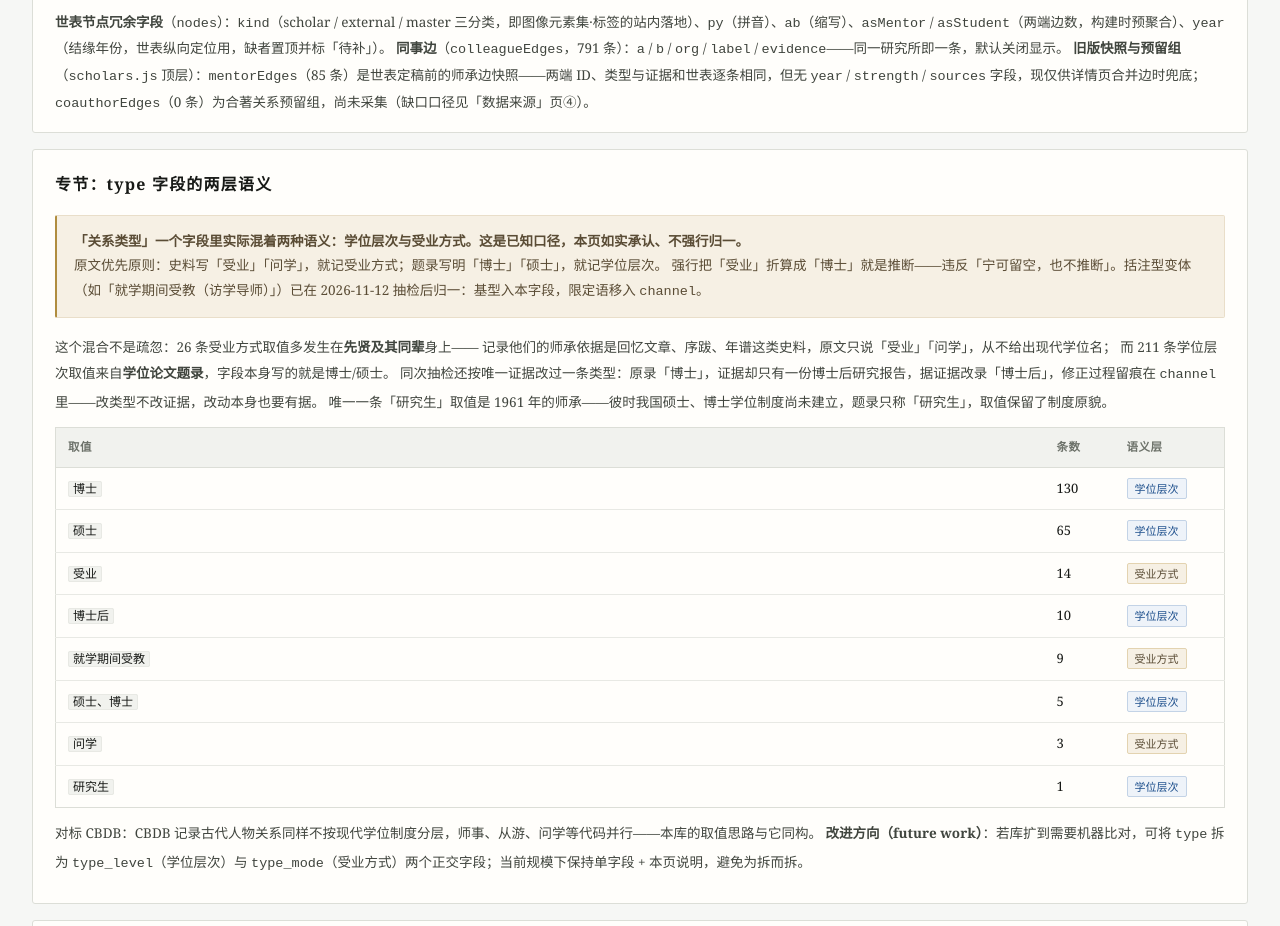
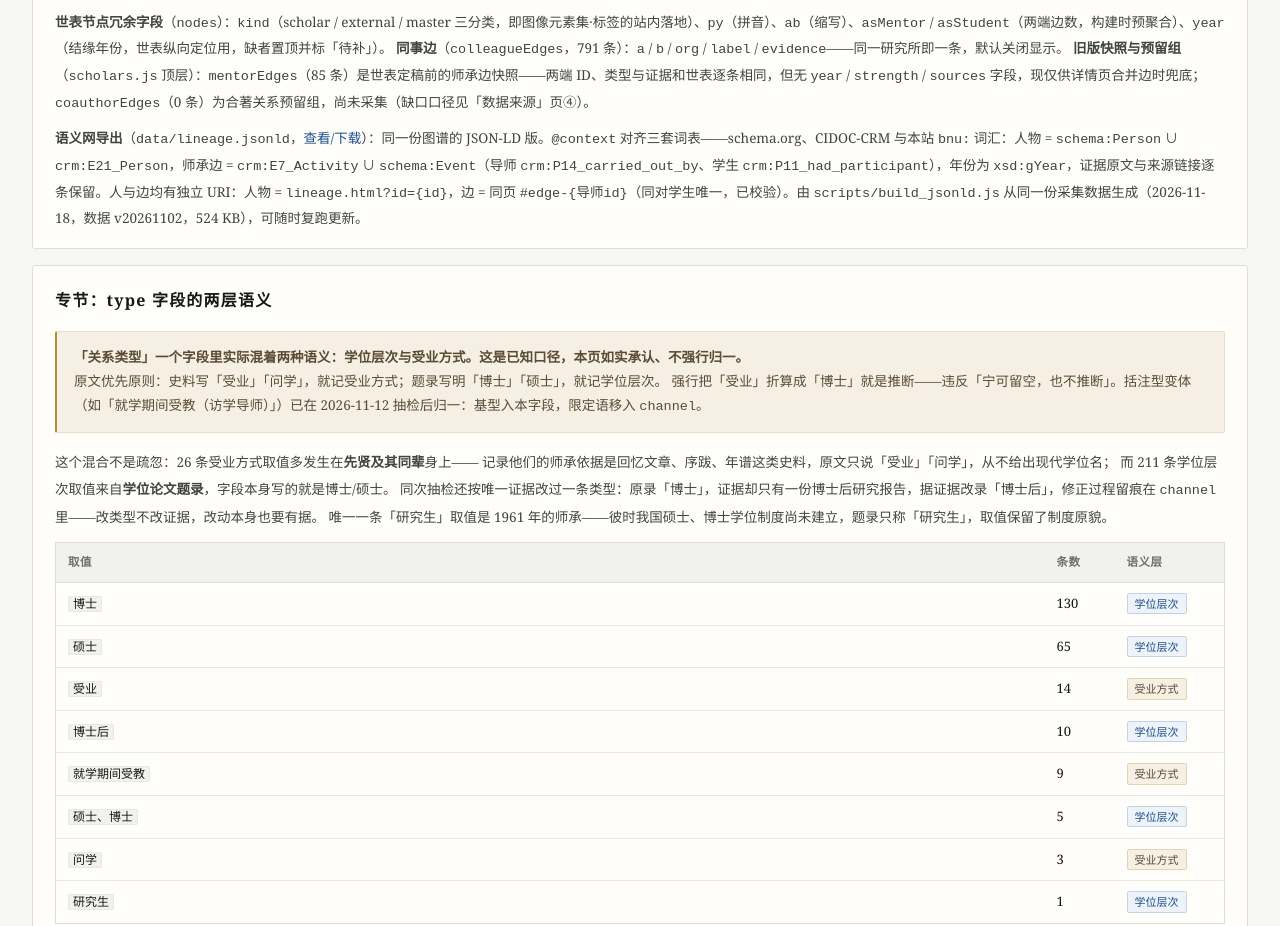
Before and after one commit to sitting-forgetting/bnu-scholars, a plain HTML site: page schema.html in a window 1280 px wide. Shown: the part 3102-4028 px from the top of the page. Drawn offline with Linux system fonts and the light colour scheme.

Commit message:
JSON-LD 语义网导出上线：师承图谱从「画出来的图」到「可并图的 Linked Data」
- data/lineage.jsonld（524 KB）：308 人物 + 237 师承边，@context 对齐 schema.org / CIDOC-CRM / 本站 bnu: 三套词表
- 建模：人物 = schema:Person ∪ crm:E21_Person；师承边 = crm:E7_Activity ∪ schema:Event（导师 P14 执行者、学生 P11 参与者）；年份 xsd:gYear；证据原文与来源链接 255 条逐条保留
- URI 约定：人物 = lineage.html?id={id}（复用深链），边 = 同页 #edge-{导师id}（同对学生唯一，构建时校验）
- 外源导师身份锚点（identity/bioConfidence 高·中）与传承载体 channel 一并导出；无年份的边保持无 startDate（留空即结论）
- scripts/build_jsonld.js 构建脚本内置 8 项验证（计数/唯一性/引用完整性/抽检）全过，可随时复跑
- schema.html 补「语义网导出」段（含下载链接）；lineage.html head 声明 alternate 链接；数据说明/字段字典/作品说明三处文档同步
- 测试：test_all.js 全绿，零 JS 错误

```diff
--- a/schema.html
+++ b/schema.html
@@ -148,6 +148,9 @@
       <strong>同事边</strong>（<code>colleagueEdges</code>，791 条）：<code>a</code> / <code>b</code> / <code>org</code> / <code>label</code> / <code>evidence</code>——同一研究所即一条，默认关闭显示。
       <strong>旧版快照与预留组</strong>（<code>scholars.js</code> 顶层）：<code>mentorEdges</code>（85 条）是世表定稿前的师承边快照——两端 ID、类型与证据和世表逐条相同，但无 <code>year</code> / <code>strength</code> / <code>sources</code> 字段，现仅供详情页合并边时兜底；<code>coauthorEdges</code>（0 条）为合著关系预留组，尚未采集（缺口口径见「数据来源」页④）。
     </p>
+    <p style="font-size:13.5px;line-height:1.9;margin:10px 0 0;color:var(--ink-2)">
+      <strong>语义网导出</strong>（<code>data/lineage.jsonld</code>，<a href="data/lineage.jsonld" target="_blank" rel="noopener">查看/下载</a>）：同一份图谱的 JSON-LD 版。<code>@context</code> 对齐三套词表——schema.org、CIDOC-CRM 与本站 <code>bnu:</code> 词汇：人物 = <code>schema:Person</code> ∪ <code>crm:E21_Person</code>，师承边 = <code>crm:E7_Activity</code> ∪ <code>schema:Event</code>（导师 <code>crm:P14_carried_out_by</code>、学生 <code>crm:P11_had_participant</code>），年份为 <code>xsd:gYear</code>，证据原文与来源链接逐条保留。人与边均有独立 URI：人物 = <code>lineage.html?id={id}</code>，边 = 同页 <code>#edge-{导师id}</code>（同对学生唯一，已校验）。由 <code>scripts/build_jsonld.js</code> 从同一份采集数据生成（2026-11-18，数据 v20261102，524 KB），可随时复跑更新。
+    </p>
   </div>
 
   <div class="chart-box">
```
Also changed, not shown: lineage.html (+1 -0 lines), 4 other files.
